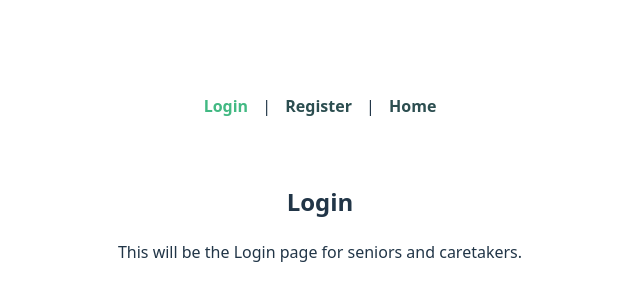
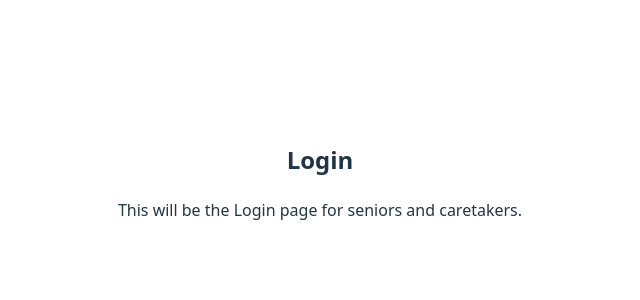
Before and after one commit to 21f3001925/soft-engg-project-may-2025-se-May-11, a Vue app in the folder frontend/: page /login in a window 1280 px wide. Shown: the part 220-520 px from the top of the page, without its empty margins (320-960 px from the left). Built offline with nearby package versions, Linux system fonts and the light colour scheme.

Commit message:
Restrict nav for the Login and register pages

```diff
--- a/frontend/index.html
+++ b/frontend/index.html
@@ -4,7 +4,7 @@
     <meta charset="UTF-8" />
     <link rel="icon" type="image/svg+xml" href="/vite.svg" />
     <meta name="viewport" content="width=device-width, initial-scale=1.0" />
-    <title>Vite + Vue</title>
+    <title>Senior Care App</title>
   </head>
   <body>
     <div id="app"></div>
--- a/frontend/src/App.vue
+++ b/frontend/src/App.vue
@@ -1,8 +1,15 @@
-<script setup></script>
+<script setup>
+import { computed } from 'vue';
+import { useRoute } from 'vue-router';
+
+const route = useRoute();
+const showNav = computed(() => {
+  return !['Login', 'Register'].includes(route.name);
+});
+</script>
 
 <template>
-  <div id="nav">
-    <router-link to="/login">Login</router-link> | <router-link to="/register">Register</router-link> |
+  <div v-if="showNav" id="nav">
     <router-link to="/">Home</router-link>
   </div>
   <main>
--- a/frontend/src/router/index.js
+++ b/frontend/src/router/index.js
@@ -1,20 +1,27 @@
 import { createRouter, createWebHistory } from 'vue-router';
+import Login from '../views/Login.vue';
+import Register from '../views/Register.vue';
+import Dashboard from '../views/Dashboard.vue';
 
 const routes = [
   {
+    path: '/',
+    redirect: '/login',
+  },
+  {
     path: '/login',
     name: 'Login',
-    component: import('../views/Login.vue'),
+    component: Login,
   },
   {
     path: '/register',
     name: 'Register',
-    component: () => import('../views/Register.vue'),
+    component: Register,
   },
   {
-    path: '/',
+    path: '/dashboard',
     name: 'Dashboard',
-    component: import('../views/Dashboard.vue'),
+    component: Dashboard,
   },
 ];
 
```
